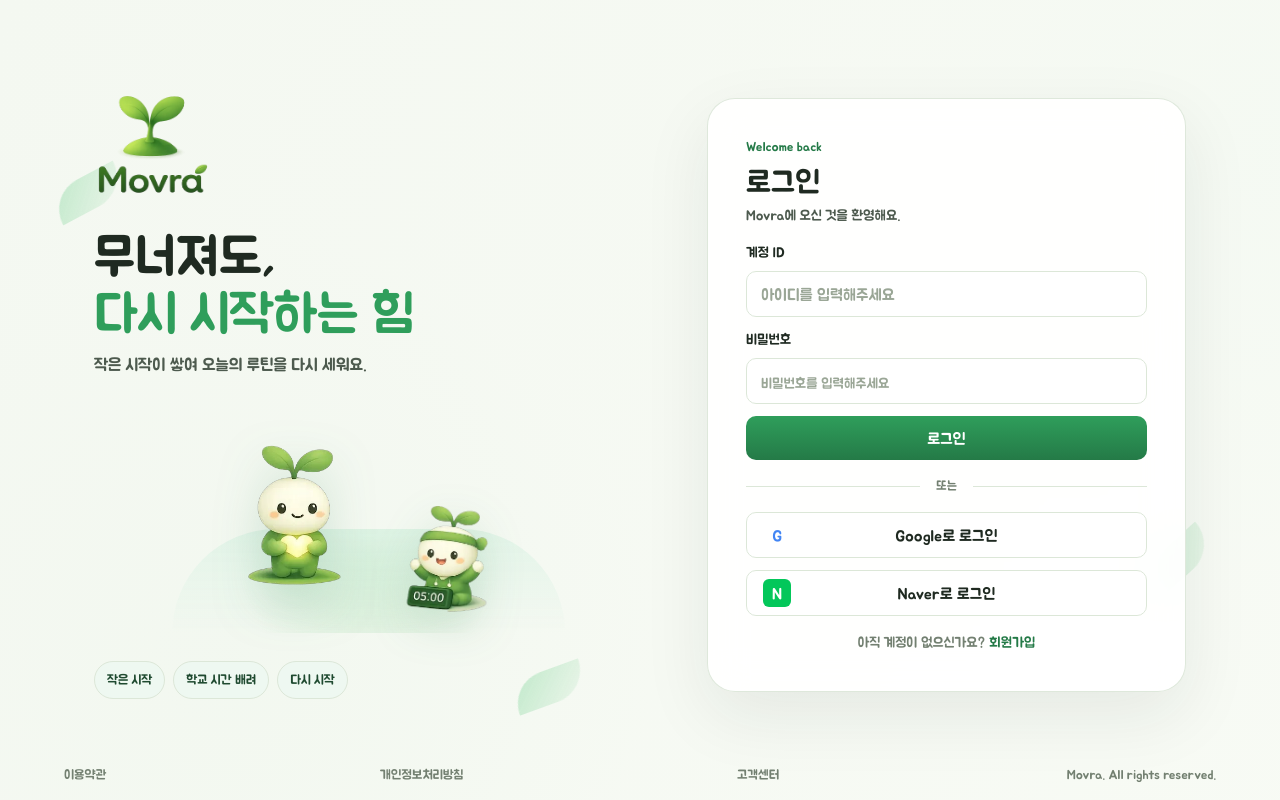
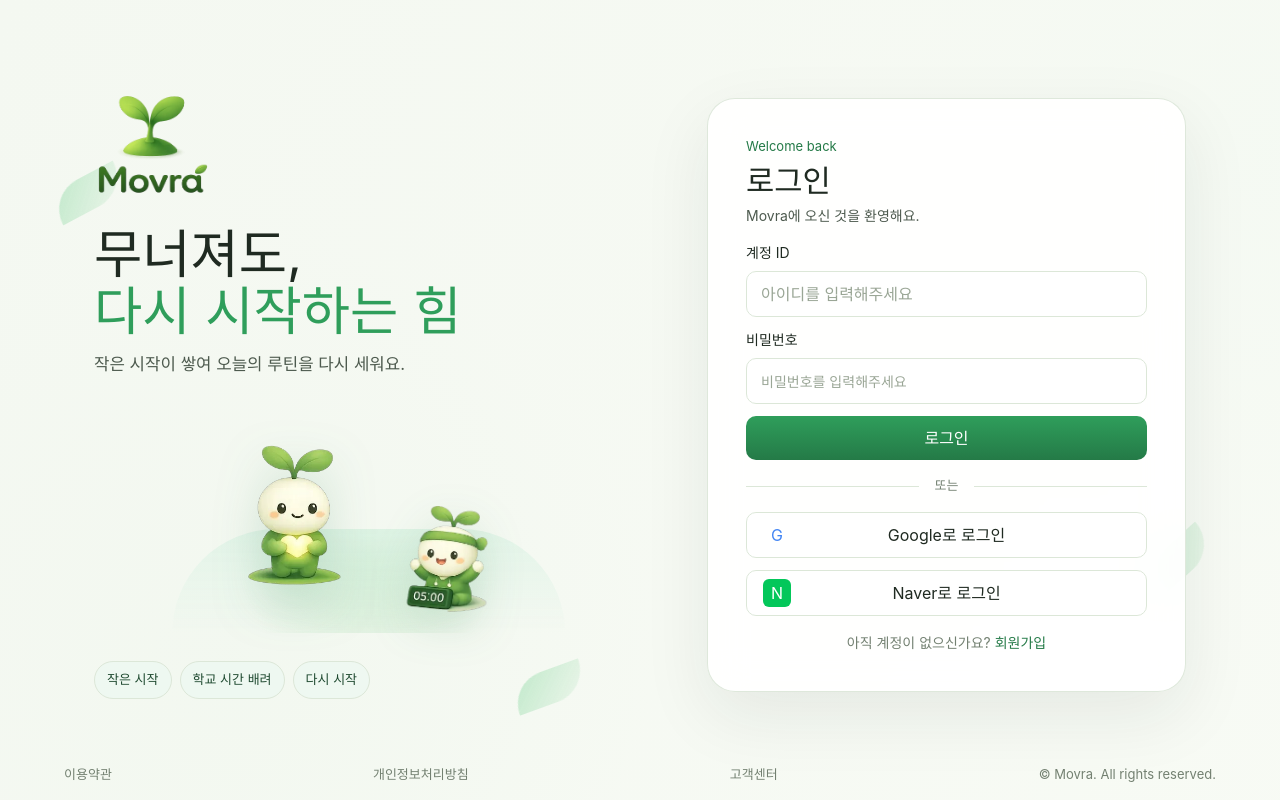
Before and after one commit to Movra/Movra-FE, a React (Vite) app: page /login in a window 1280 px wide. Built offline with nearby package versions, Linux system fonts and the light colour scheme; no server answers.

Commit message:
style(tokens): adjust design tokens
Co-Authored-By: Claude Opus 4.8 <noreply@anthropic.com>

```diff
--- a/src/styles/tokens.css
+++ b/src/styles/tokens.css
@@ -1,7 +1,8 @@
 @font-face {
   font-family: "BMJUA";
-  src: url("../assets/fonts/BMJUA_ttf.ttf") format("truetype");
+  src: url("../assets/fonts/BMJUA_latin.woff2") format("woff2");
   font-display: swap;
+  unicode-range: U+0020-007E;
 }
 
 :root {
@@ -55,7 +56,8 @@
   --radius-organic: 32px 20px 28px 22px;
   --radius-pill: 9999px;
   --radius-full: 9999px;
-  --font-family-sans: "BMJUA", Pretendard, Inter, system-ui, "Helvetica Neue", Helvetica, Arial, sans-serif;
+  --font-family-sans: Pretendard, Inter, system-ui, "Helvetica Neue", Helvetica, Arial, sans-serif;
+  --font-family-display: "BMJUA", var(--font-family-sans);
   --font-family-mono: "JetBrains Mono", ui-monospace, SFMono-Regular, Consolas, monospace;
   --font-size-display-lg: 2.5rem;
   --font-size-title: 1.125rem;
```
